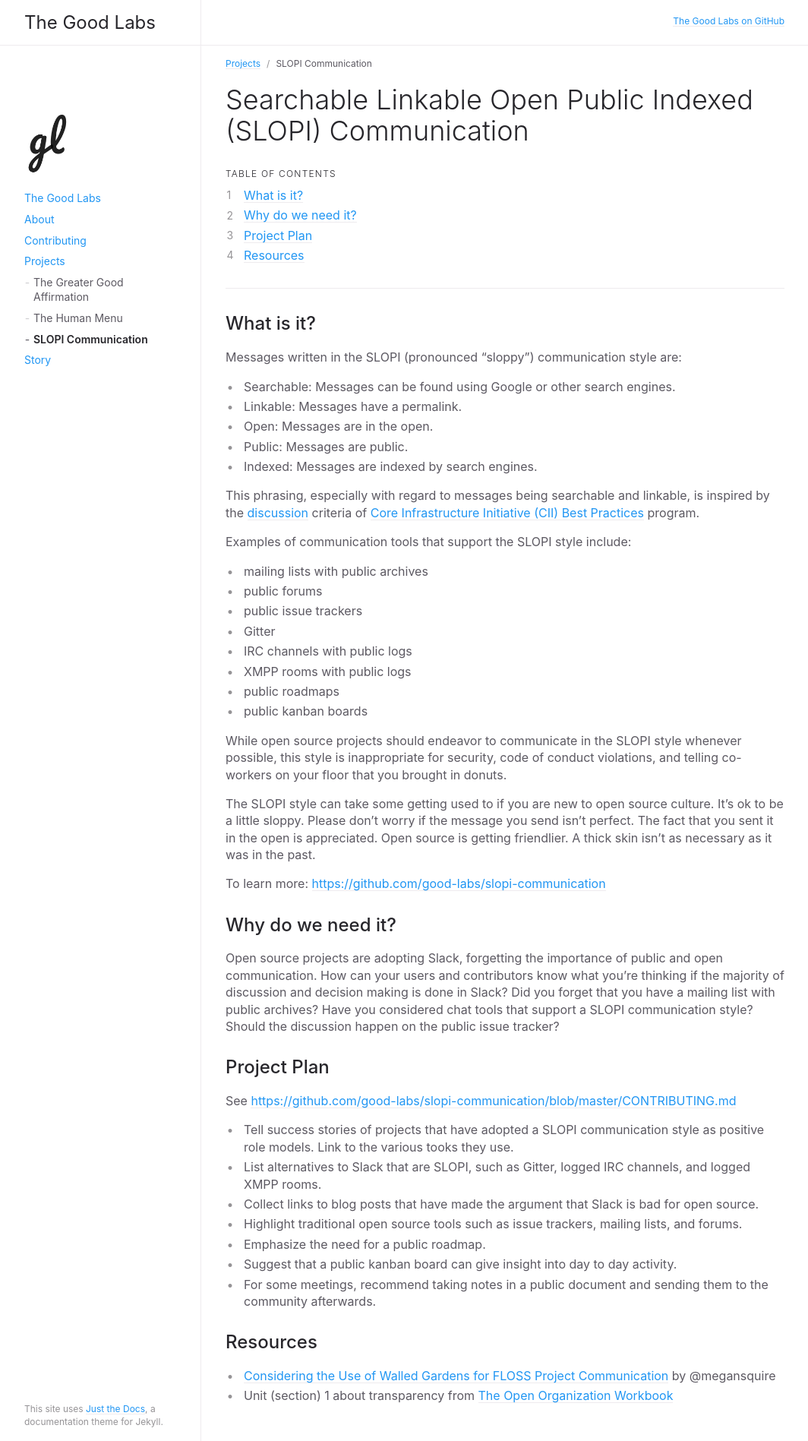
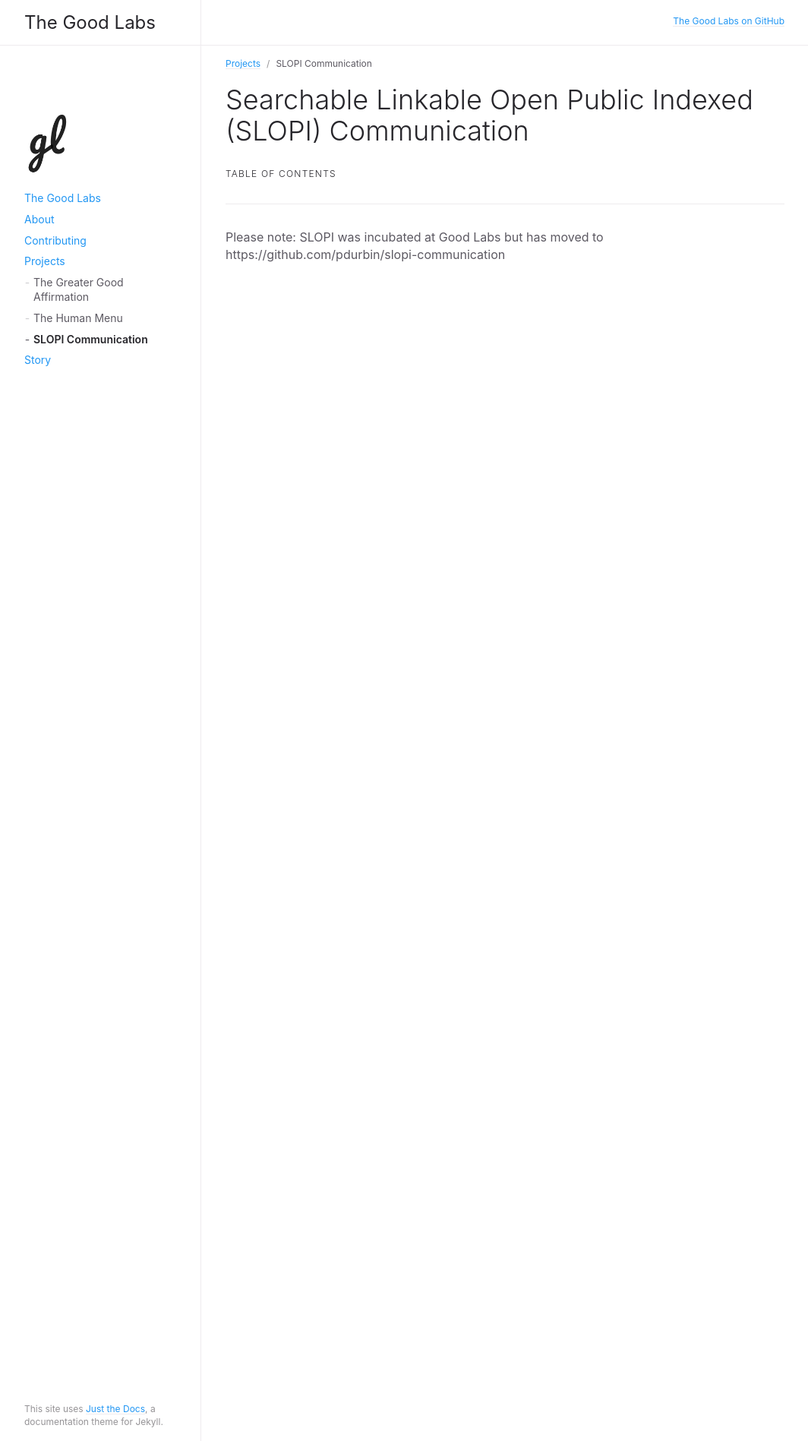
Before and after one commit to good-labs/good-labs.github.io, a Jekyll site: the page built from docs/projects/slopi-communication.md, in a window 1280 px wide. Shown: the whole page at 76% size, without its empty margins (91-1155 px from the left). Built offline with Jekyll 4.4.1, drawn with Linux system fonts in a browser that asks for light colours.

Commit message:
slopi repo moved from good-labs to pdurbin

```diff
--- a/docs/projects/slopi-communication.md
+++ b/docs/projects/slopi-communication.md
@@ -16,58 +16,4 @@ parent: Projects
 
 ---
 
-## What is it?
-
-Messages written in the SLOPI (pronounced "sloppy") communication style are:
-
-- Searchable: Messages can be found using Google or other search engines.
-- Linkable: Messages have a permalink.
-- Open: Messages are in the open.
-- Public: Messages are public.
-- Indexed: Messages are indexed by search engines.
-
-This phrasing, especially with regard to messages being searchable and linkable, is inspired by the [discussion][] criteria of [Core Infrastructure Initiative (CII) Best Practices][] program.
-
-Examples of communication tools that support the SLOPI style include:
-
-- mailing lists with public archives
-- public forums
-- public issue trackers
-- Gitter
-- IRC channels with public logs
-- XMPP rooms with public logs
-- public roadmaps
-- public kanban boards
-
-While open source projects should endeavor to communicate in the SLOPI style whenever possible, this style is inappropriate for security, code of conduct violations, and telling co-workers on your floor that you brought in donuts.
-
-The SLOPI style can take some getting used to if you are new to open source culture. It's ok to be a little sloppy. Please don't worry if the message you send isn't perfect. The fact that you sent it in the open is appreciated. Open source is getting friendlier. A thick skin isn't as necessary as it was in the past.
-
-To learn more: <https://github.com/good-labs/slopi-communication>
-
-[discussion]: https://github.com/coreinfrastructure/best-practices-badge/commit/65ebe74d7bfdf661502978311200d0c32f7b8be8
-[Core Infrastructure Initiative (CII) Best Practices]: https://bestpractices.coreinfrastructure.org
-
-## Why do we need it?
-
-Open source projects are adopting Slack, forgetting the importance of public and open communication. How can your users and contributors know what you're thinking if the majority of discussion and decision making is done in Slack? Did you forget that you have a mailing list with public archives? Have you considered chat tools that support a SLOPI communication style? Should the discussion happen on the public issue tracker?
-
-## Project Plan
-
-See <https://github.com/good-labs/slopi-communication/blob/master/CONTRIBUTING.md>
-
-- Tell success stories of projects that have adopted a SLOPI communication style as positive role models. Link to the various tooks they use.
-- List alternatives to Slack that are SLOPI, such as Gitter, logged IRC channels, and logged XMPP rooms.
-- Collect links to blog posts that have made the argument that Slack is bad for open source.
-- Highlight traditional open source tools such as issue trackers, mailing lists, and forums.
-- Emphasize the need for a public roadmap.
-- Suggest that a public kanban board can give insight into day to day activity.
-- For some meetings, recommend taking notes in a public document and sending them to the community afterwards.
-
-## Resources
-
-- [Considering the Use of Walled Gardens for FLOSS Project Communication][] by @megansquire
-- Unit (section) 1 about transparency from [The Open Organization Workbook][]
-
-[Considering the Use of Walled Gardens for FLOSS Project Communication]: https://doi.org/10.1007/978-3-319-57735-7_1
-[The Open Organization Workbook]: https://github.com/open-organization-ambassadors/open-org-workbook/blob/master/open_org_workbook_1_04.pdf
+Please note: SLOPI was incubated at Good Labs but has moved to https://github.com/pdurbin/slopi-communication
```
Also changed, not shown: docs/about.md (+1 -1 lines), docs/projects/index.md (+1 -1 lines), index.md (+1 -1 lines), README.md.
